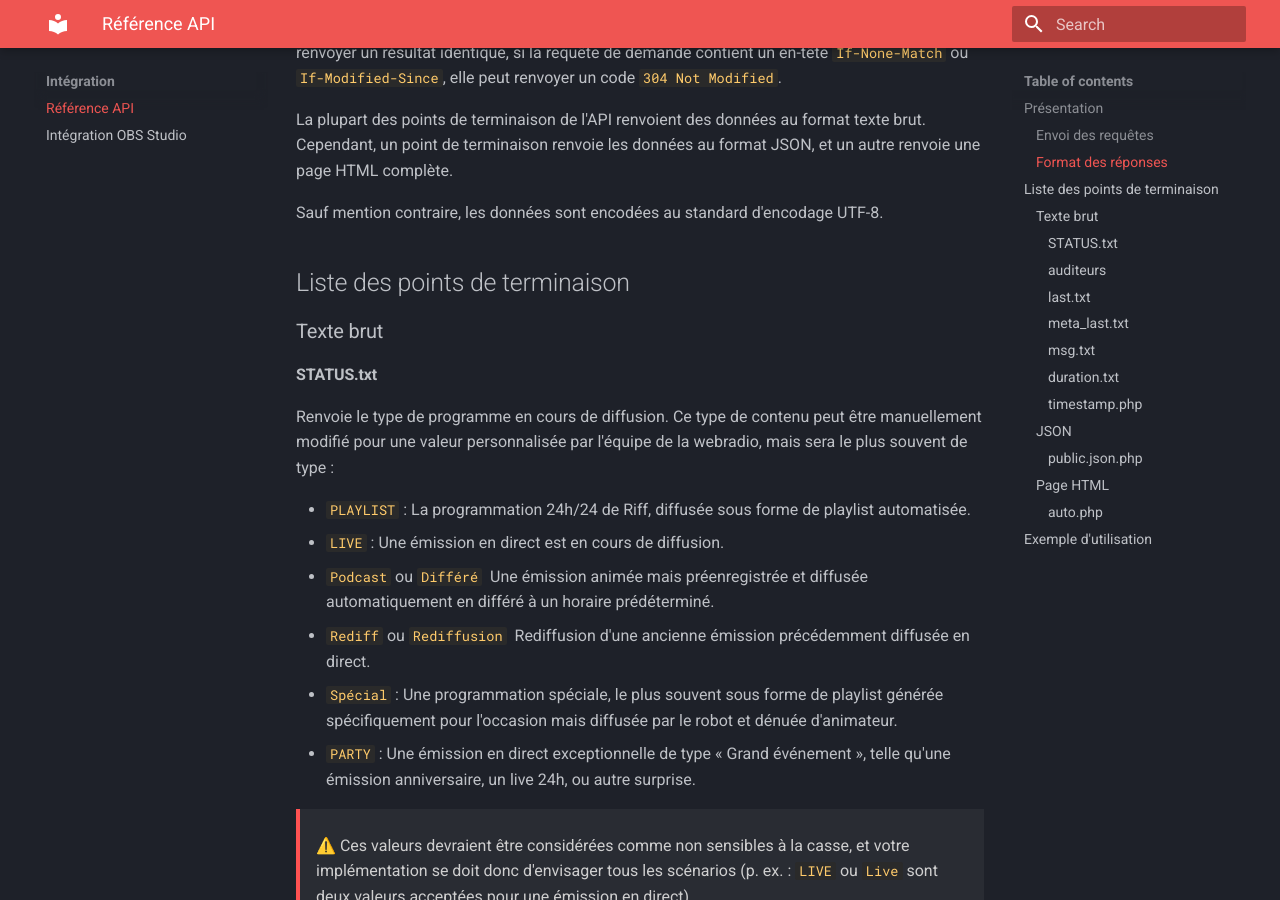
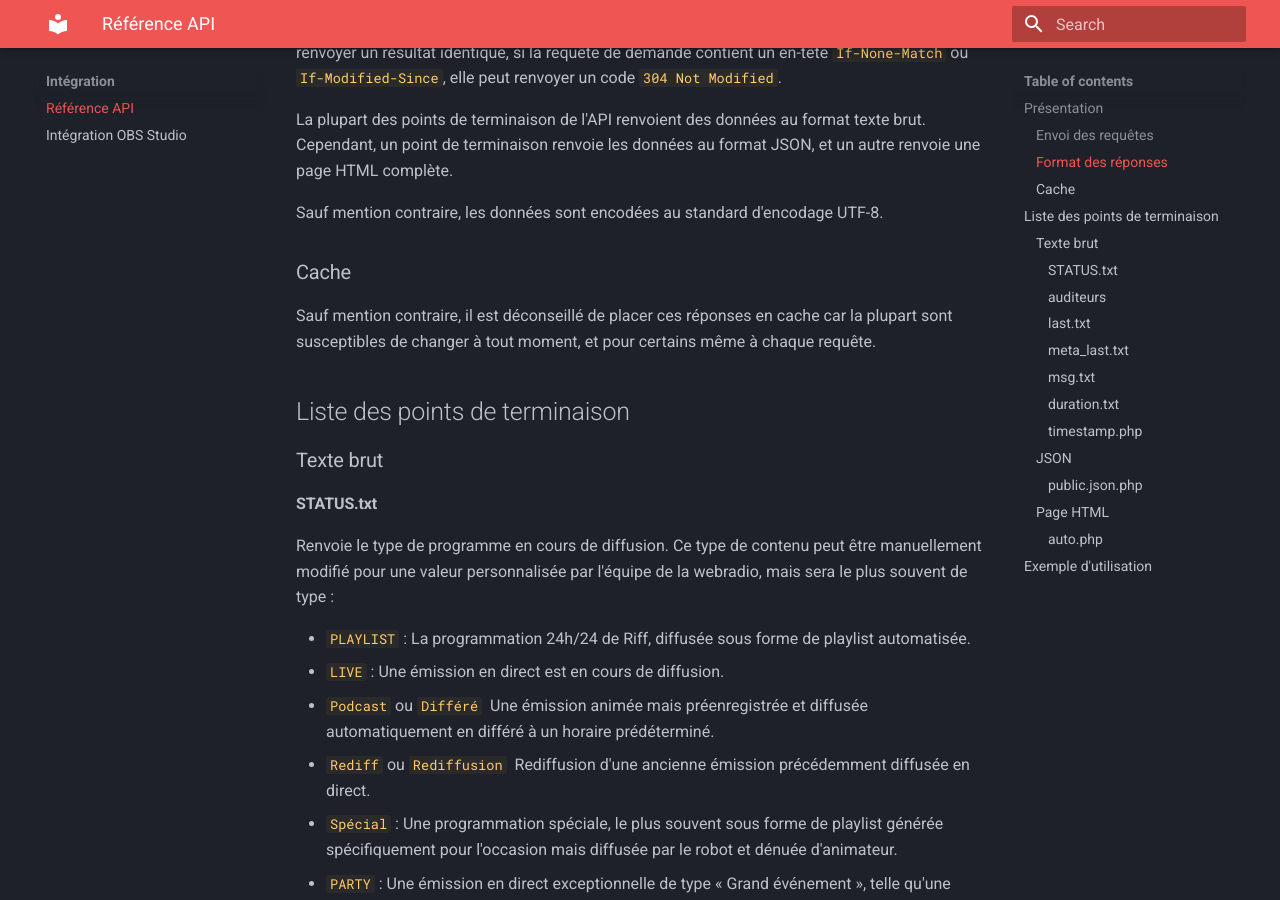
Before and after one commit to riffradio/documentation-riff, an MkDocs documentation site: the page built from docs/integration/reference-api.md, in a window 1280 px wide and 900 px high, scrolled down 894 px. Built offline with MkDocs 1.6.1 and Material for MkDocs 9.7.7, drawn with Linux system fonts in a browser that asks for light colours; some of the changed text lies outside the part shown.

Commit message:
Added info regarding caching.

```diff
--- a/docs/integration/reference-api.md
+++ b/docs/integration/reference-api.md
@@ -23,6 +23,10 @@ L'API respecte les standards HTTP(S). Elle envoie donc un code HTTP `200 OK` en
 La plupart des points de terminaison de l'API renvoient des données au format texte brut. Cependant, un point de terminaison renvoie les données au format JSON, et un autre renvoie une page HTML complète.
 
 Sauf mention contraire, les données sont encodées au standard d'encodage UTF-8.
+
+### Cache
+
+Sauf mention contraire, il est déconseillé de placer ces réponses en cache car la plupart sont susceptibles de changer à tout moment, et pour certains même à chaque requête.
 
 ## Liste des points de terminaison
 
@@ -68,6 +72,8 @@ Le format dépend du type de programme en cours de diffusion :
 #### msg.txt
 
 Renvoie un « message du jour » sous forme de chaîne d'une longueur inférieure ou égale à 100 caractères. Ce message est mis à jour manuellement, sans régularité et peut contenir une actu de la radio, une petite blague ou autre.
+
+> 💡 La réponse renvoyée par ce point de terminaison peut éventuellement être mise en cache, dans la mesure où celle-ci change peu fréquemment (une fois toutes les quelques semaines ou quelques mois).
 
 > ⚠️ Le message peut être remplacé par : `/!\Error: Outdated version!!/!\`, auquel cas cela signifie que cette version de l'API n'est plus prise en charge ou que le serveur a changé d'adresse et que les URL actuellement utilisées seront bientôt désactivées. Il est recommandé d'interpréter la présence de cette chaîne comme une erreur fatale.
 
```
